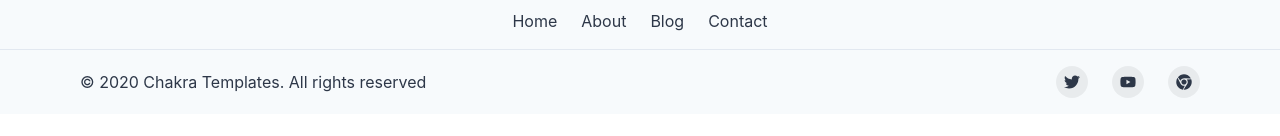
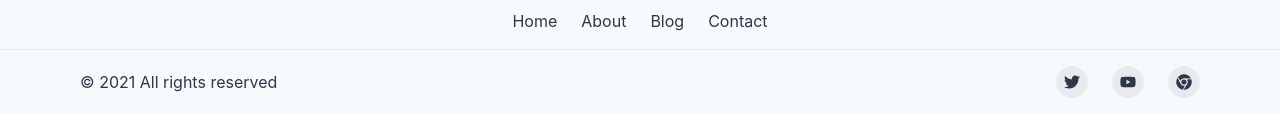
Before and after one commit to Uvacoder/gallery-frontend, a React (Create React App) app: page / in a window 1280 px wide. Shown: the part 494-630 px from the top of the page. Built offline with nearby package versions, Linux system fonts and the light colour scheme; no server answers; a web font is replaced by a local one.

Commit message:
footer changes

```diff
--- a/src/components/Footer.tsx
+++ b/src/components/Footer.tsx
@@ -83,7 +83,7 @@ export default function Footer(): JSX.Element {
           justify={{ base: "center", md: "space-between" }}
           align={{ base: "center", md: "center" }}
         >
-          <Text>© 2020 Chakra Templates. All rights reserved</Text>
+          <Text>© 2021 All rights reserved</Text>
           <Stack direction={"row"} spacing={6}>
             <SocialButton
               label={"Twitter"}
```
